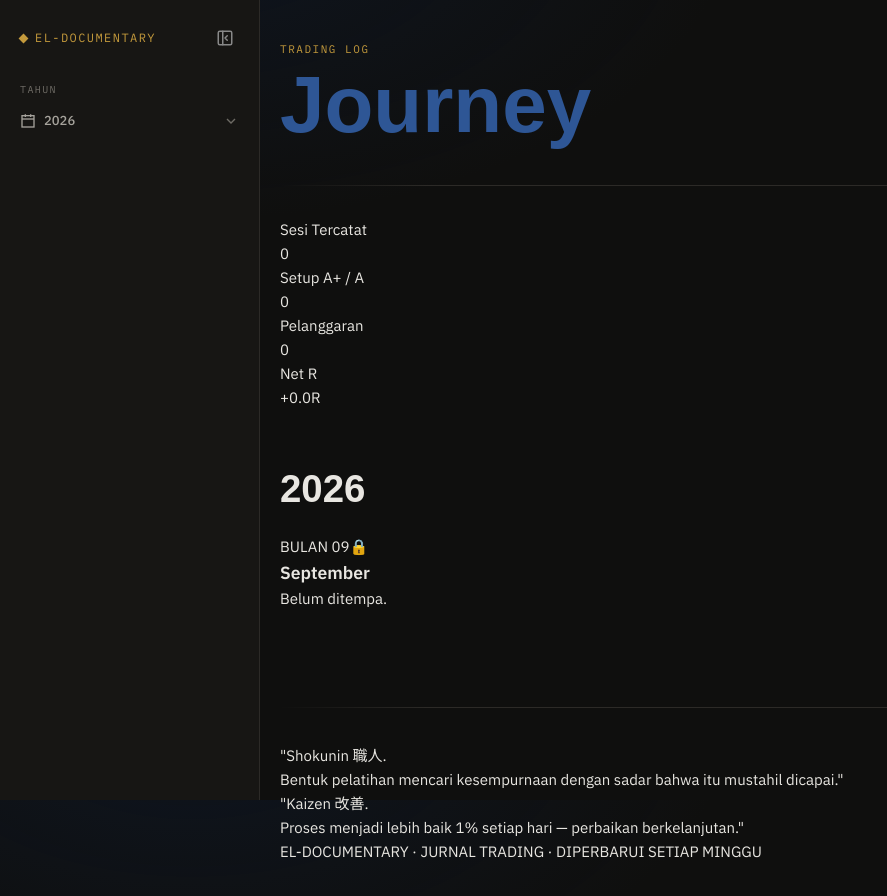
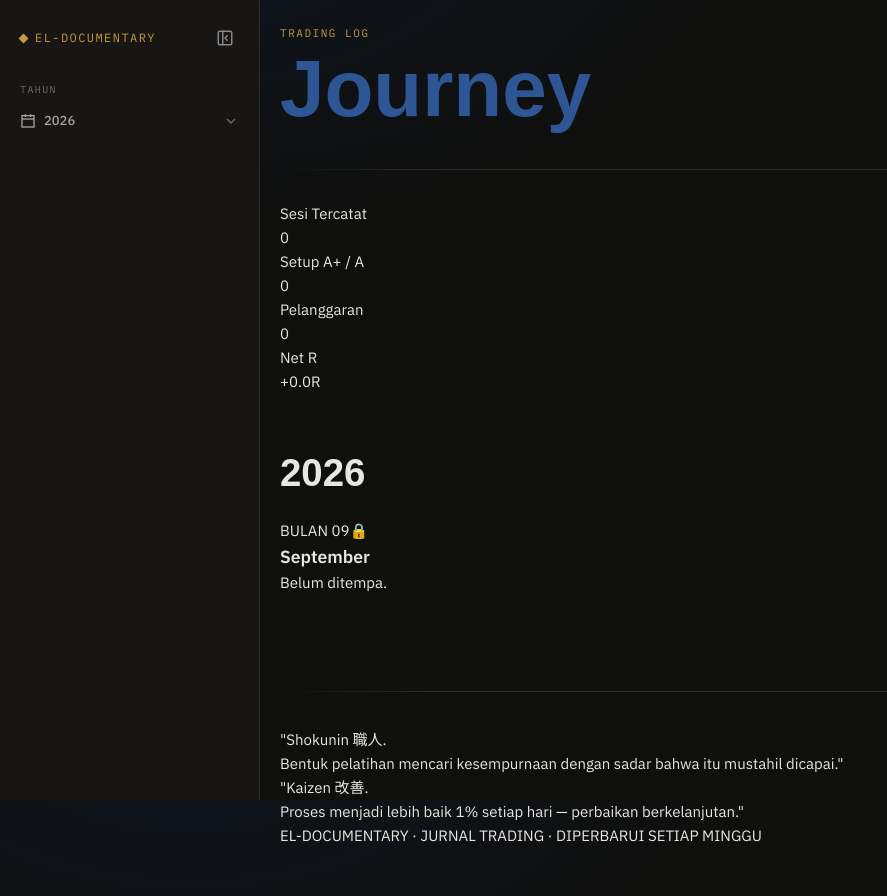
Before and after one commit to Eleven-stack11/the-tempering, a Next.js app: page / in a window 1280 px wide. Shown: the top 896 px of the page, without its empty margins (0-887 px from the left). Built offline with nearby package versions, Linux system fonts and the light colour scheme; a web font is replaced by a local one.

Commit message:
Update layout.tsx

```diff
--- a/app/layout.tsx
+++ b/app/layout.tsx
@@ -84,7 +84,7 @@ export default async function RootLayout({
           }}
         >
           <TopNav />
-          <div style={{ marginTop: "16px" }}>{children}</div>
+          {children}
         </main>
       </body>
     </html>
```
